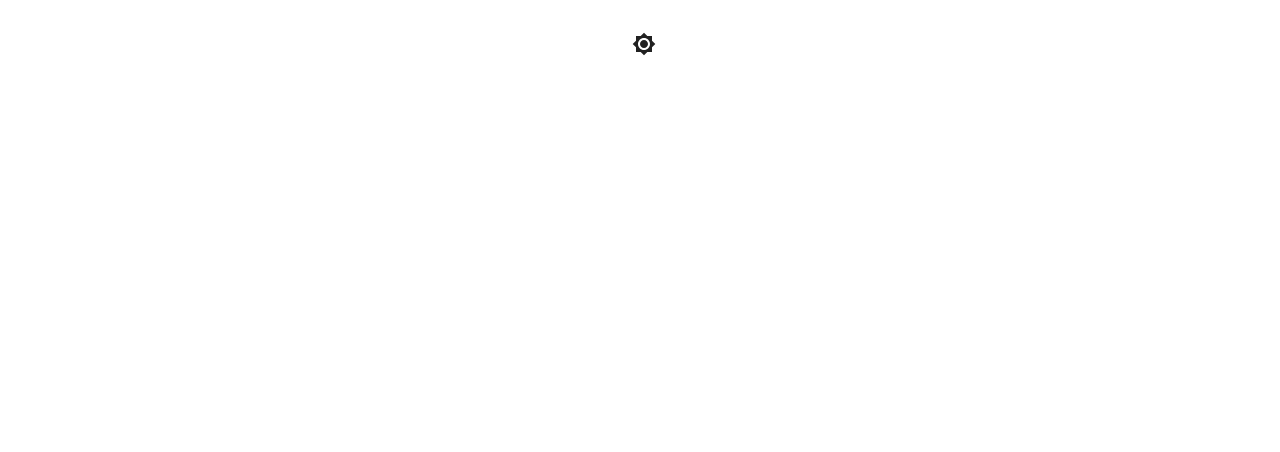
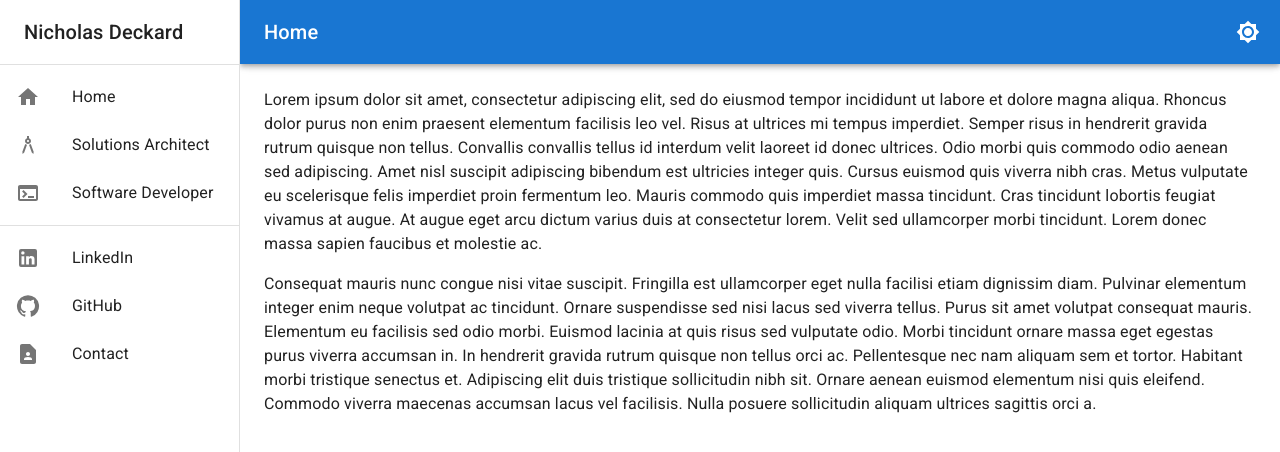
Before and after one commit to Zytalus/portfolio-app, a React (Create React App) app: page / in a window 1280 px wide. Shown: the top 452 px of the page. Built offline with nearby package versions, Linux system fonts and the light colour scheme.

Commit message:
add navigation and move darkmode button

```diff
--- a/src/App.js
+++ b/src/App.js
@@ -1,36 +1,23 @@
 // Import React
 import * as React from 'react';
 // Import MUI Styles
-import { useTheme, ThemeProvider, createTheme } from '@mui/material/styles';
-// Import MUI Icons
-import { Brightness4, Brightness7 } from '@mui/icons-material';
+import { ThemeProvider, createTheme } from '@mui/material/styles';
 // Import MUI Components
-import { useMediaQuery, CssBaseline, IconButton, Box } from '@mui/material';
+import { useMediaQuery, CssBaseline } from '@mui/material';
+// Import App Components
+import Drawer from './components/Drawer';
+
 
 
 
 const ColorModeContext = React.createContext({ toggleColorMode: () => { } });
 
-function MyApp() {
-  const theme = useTheme();
+function App() {
   const colorMode = React.useContext(ColorModeContext);
   return (
-    <Box
-      sx={{
-        display: 'flex',
-        width: '100%',
-        alignItems: 'center',
-        justifyContent: 'center',
-        bgcolor: 'background.default',
-        color: 'text.primary',
-        borderRadius: 1,
-        p: 3,
-      }}
-    >
-      <IconButton sx={{ ml: 1 }} onClick={colorMode.toggleColorMode} color="inherit">
-        {theme.palette.mode === 'light' ? <Brightness7 /> : <Brightness4 />}
-      </IconButton>
-    </Box>
+    <>
+      <Drawer colorMode={colorMode} />
+    </>
   );
 }
 
@@ -60,7 +47,7 @@
     <ColorModeContext.Provider value={colorMode}>
       <ThemeProvider theme={theme}>
         <CssBaseline />
-        <MyApp />
+        <App />
       </ThemeProvider>
     </ColorModeContext.Provider>
   );
--- /dev/null
+++ b/src/components/Drawer.js
@@ -0,0 +1,183 @@
+import * as React from 'react';
+import PropTypes from 'prop-types';
+import AppBar from '@mui/material/AppBar';
+import Box from '@mui/material/Box';
+import CssBaseline from '@mui/material/CssBaseline';
+import Divider from '@mui/material/Divider';
+import Drawer from '@mui/material/Drawer';
+import IconButton from '@mui/material/IconButton';
+import List from '@mui/material/List';
+import ListItem from '@mui/material/ListItem';
+import ListItemButton from '@mui/material/ListItemButton';
+import ListItemIcon from '@mui/material/ListItemIcon';
+import ListItemText from '@mui/material/ListItemText';
+import MenuIcon from '@mui/icons-material/Menu';
+import Toolbar from '@mui/material/Toolbar';
+import Typography from '@mui/material/Typography';
+import GitHubIcon from '@mui/icons-material/GitHub';
+import ContactPageIcon from '@mui/icons-material/ContactPage';
+import LinkedInIcon from '@mui/icons-material/LinkedIn';
+import TerminalIcon from '@mui/icons-material/Terminal';
+import ArchitectureIcon from '@mui/icons-material/Architecture';
+import HomeIcon from '@mui/icons-material/Home';
+import { Brightness4, Brightness7 } from '@mui/icons-material';
+
+import { useTheme } from '@mui/material/styles';
+
+
+const drawerWidth = 240;
+
+function ResponsiveDrawer(props) {
+  const theme = useTheme();
+  const { window } = props;
+  const [mobileOpen, setMobileOpen] = React.useState(false);
+
+  const handleDrawerToggle = () => {
+    setMobileOpen(!mobileOpen);
+  };
+
+  const drawer = (
+    <div>
+      <Toolbar>
+        <Typography variant="h6" noWrap component="div">
+          Nicholas Deckard
+        </Typography>
+      </Toolbar>
+
+      <Divider />
+      <List>
+        {['Home', 'Solutions Architect', 'Software Developer'].map((text, index) => (
+          <ListItem key={text} disablePadding>
+            <ListItemButton>
+              <ListItemIcon>
+              {index === 0 ? <HomeIcon /> : index === 1 ? <ArchitectureIcon /> : <TerminalIcon />}
+              </ListItemIcon>
+              <ListItemText primary={text} />
+            </ListItemButton>
+          </ListItem>
+        ))}
+      </List>
+      <Divider />
+      <List>
+        {['LinkedIn', 'GitHub', 'Contact'].map((text, index) => (
+          <ListItem key={text} disablePadding>
+            <ListItemButton>
+              <ListItemIcon>
+                {index === 0 ? <LinkedInIcon /> : index === 1 ? <GitHubIcon /> : <ContactPageIcon />}
+              </ListItemIcon>
+              <ListItemText primary={text} />
+            </ListItemButton>
+          </ListItem>
+        ))}
+      </List>
+    </div>
+  );
+
+  const container = window !== undefined ? () => window().document.body : undefined;
+
+  return (
+    <Box sx={{ display: 'flex' }}>
+      <CssBaseline />
+      <AppBar
+        position="fixed"
+        sx={{
+          width: { sm: `calc(100% - ${drawerWidth}px)` },
+          ml: { sm: `${drawerWidth}px` },
+        }}
+      >
+        <Toolbar>
+          <IconButton
+            color="inherit"
+            aria-label="open drawer"
+            edge="start"
+            onClick={handleDrawerToggle}
+            sx={{ mr: 2, display: { sm: 'none' } }}
+          >
+            <MenuIcon />
+          </IconButton>
+          <Typography variant="h6" noWrap sx={{ flexGrow: 1 }} component="div">
+            Home
+          </Typography>
+          <IconButton onClick={props.colorMode.toggleColorMode} color="inherit" edge="end">
+          {theme.palette.mode === 'light' ? <Brightness7 /> : <Brightness4 />}
+        </IconButton>
+        </Toolbar>
+      </AppBar>
+      <Box
+        component="nav"
+        sx={{ width: { sm: drawerWidth }, flexShrink: { sm: 0 } }}
+        aria-label="main navigation"
+      >
+        {/* The implementation can be swapped with js to avoid SEO duplication of links. */}
+        <Drawer
+          container={container}
+          variant="temporary"
+          open={mobileOpen}
+          onClose={handleDrawerToggle}
+          ModalProps={{
+            keepMounted: true, // Better open performance on mobile.
+          }}
+          sx={{
+            display: { xs: 'block', sm: 'none' },
+            '& .MuiDrawer-paper': { boxSizing: 'border-box', width: drawerWidth },
+          }}
+        >
+          {drawer}
+        </Drawer>
+        <Drawer
+          variant="permanent"
+          sx={{
+            display: { xs: 'none', sm: 'block' },
+            '& .MuiDrawer-paper': { boxSizing: 'border-box', width: drawerWidth },
+          }}
+          open
+        >
+          {drawer}
+        </Drawer>
+      </Box>
+      <Box
+        component="main"
+        sx={{ flexGrow: 1, p: 3, width: { sm: `calc(100% - ${drawerWidth}px)` } }}
+      >
+        <Toolbar />
+        <Typography paragraph>
+          Lorem ipsum dolor sit amet, consectetur adipiscing elit, sed do eiusmod
+          tempor incididunt ut labore et dolore magna aliqua. Rhoncus dolor purus non
+          enim praesent elementum facilisis leo vel. Risus at ultrices mi tempus
+          imperdiet. Semper risus in hendrerit gravida rutrum quisque non tellus.
+          Convallis convallis tellus id interdum velit laoreet id donec ultrices.
+          Odio morbi quis commodo odio aenean sed adipiscing. Amet nisl suscipit
+          adipiscing bibendum est ultricies integer quis. Cursus euismod quis viverra
+          nibh cras. Metus vulputate eu scelerisque felis imperdiet proin fermentum
+          leo. Mauris commodo quis imperdiet massa tincidunt. Cras tincidunt lobortis
+          feugiat vivamus at augue. At augue eget arcu dictum varius duis at
+          consectetur lorem. Velit sed ullamcorper morbi tincidunt. Lorem donec massa
+          sapien faucibus et molestie ac.
+        </Typography>
+        <Typography paragraph>
+          Consequat mauris nunc congue nisi vitae suscipit. Fringilla est ullamcorper
+          eget nulla facilisi etiam dignissim diam. Pulvinar elementum integer enim
+          neque volutpat ac tincidunt. Ornare suspendisse sed nisi lacus sed viverra
+          tellus. Purus sit amet volutpat consequat mauris. Elementum eu facilisis
+          sed odio morbi. Euismod lacinia at quis risus sed vulputate odio. Morbi
+          tincidunt ornare massa eget egestas purus viverra accumsan in. In hendrerit
+          gravida rutrum quisque non tellus orci ac. Pellentesque nec nam aliquam sem
+          et tortor. Habitant morbi tristique senectus et. Adipiscing elit duis
+          tristique sollicitudin nibh sit. Ornare aenean euismod elementum nisi quis
+          eleifend. Commodo viverra maecenas accumsan lacus vel facilisis. Nulla
+          posuere sollicitudin aliquam ultrices sagittis orci a.
+        </Typography>
+      </Box>
+    </Box>
+  );
+}
+
+ResponsiveDrawer.propTypes = {
+  /**
+   * Injected by the documentation to work in an iframe.
+   * You won't need it on your project.
+   */
+  window: PropTypes.func,
+};
+
+export default ResponsiveDrawer;
```
